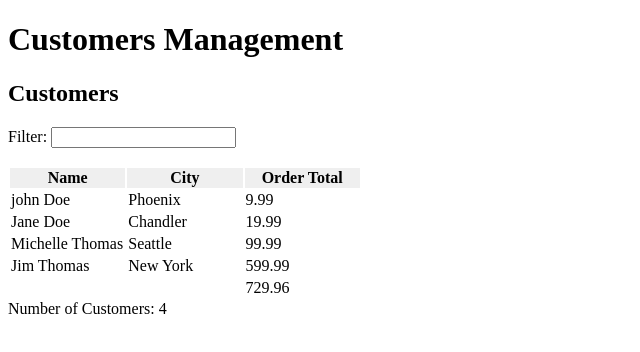
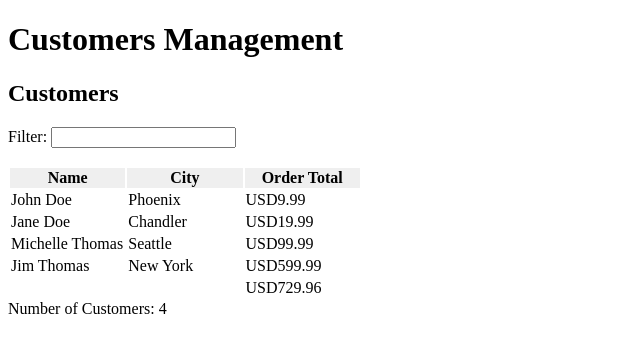
Before and after one commit to codecrook/angular-practice, an Angular app in the folder customers-management/: page / in a window 1280 px wide. Shown: the top 352 px of the page, without its empty margins (0-640 px from the left). Built offline with nearby package versions, Linux system fonts and the light colour scheme.

Commit message:
Learned about Pipes and building custome pipes

```diff
--- a/customers-management/src/app/customers/customers-list/customers-list.component.html
+++ b/customers-management/src/app/customers/customers-list/customers-list.component.html
@@ -12,16 +12,16 @@
     <tr *ngFor="let cust of filteredCustomers">
         <td>
             <a>
-                {{ cust.name }}
+                {{ cust.name | capitalize }}
             </a>
         </td>
         <td> {{ cust.city }} </td>
-        <td> {{ cust.orderTotal }} </td>
+        <td> {{ cust.orderTotal | currency:currencyCode:'code' }} </td>
     </tr>
     <tr *ngIf="filteredCustomers && filteredCustomers.length">
         <td colspan="2">&nbsp;</td>
         <td>
-            {{ customersOrderTotal }}
+            {{ customersOrderTotal | currency:currencyCode:'code' }}
         </td>
     </tr>
     <tr *ngIf="!filteredCustomers || !filteredCustomers.length">
--- a/customers-management/src/app/customers/customers-list/customers-list.component.ts
+++ b/customers-management/src/app/customers/customers-list/customers-list.component.ts
@@ -30,7 +30,7 @@
     calculateOrders() {
         this.customersOrderTotal = 0;
         this.filteredCustomers.forEach((cust: ICustomer) => {
-            this.customersOrderTotal += cust.orderTotal;
+            this.customersOrderTotal += cust.orderTotal || 0;
         });
     }
 
--- a/customers-management/src/app/customers/customers.module.ts
+++ b/customers-management/src/app/customers/customers.module.ts
@@ -4,6 +4,7 @@
 import { CustomersComponent } from './customers.component';
 import { CustomersListComponent } from './customers-list/customers-list.component';
 import { FilterTextboxComponent } from './customers-list/filter-textbox.component';
+import { SharedModule } from '../shared/shared.module'
 
 @NgModule({
     declarations: [
@@ -11,7 +12,7 @@
         CustomersListComponent,
         FilterTextboxComponent
     ],
-    imports: [CommonModule],
+    imports: [CommonModule, SharedModule],
     exports: [CustomersComponent]
 })
 export class CustomersModule { }
--- /dev/null
+++ b/customers-management/src/app/shared/capitalize.pipe.ts
@@ -0,0 +1,12 @@
+import { Pipe, PipeTransform } from '@angular/core';
+
+@Pipe({ name: 'capitalize' })
+
+export class CapitalizePipe implements PipeTransform {
+    transform(value: any) {
+        if (value) {
+            return value.charAt(0).toUpperCase() + value.slice(1);
+        }
+        return value;
+    }
+}
--- a/customers-management/src/app/shared/shared.module.ts
+++ b/customers-management/src/app/shared/shared.module.ts
@@ -1,8 +1,9 @@
 import { NgModule } from '@angular/core';
+import { CapitalizePipe } from './capitalize.pipe'
 
 @NgModule({
-    declarations: [],
-    exports: []
+    declarations: [CapitalizePipe],
+    exports: [CapitalizePipe]
 })
 
 export class SharedModule { }
```
